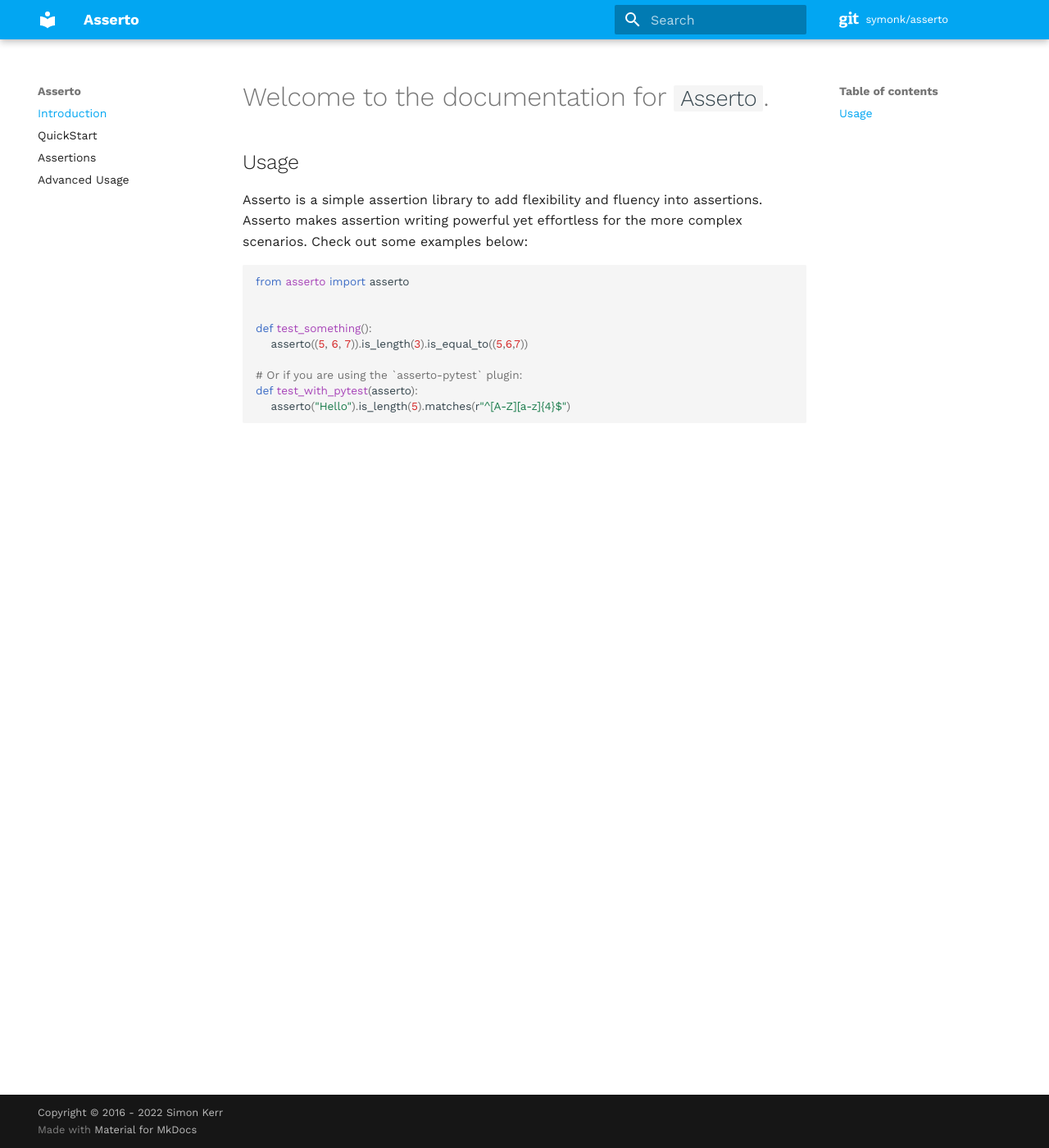
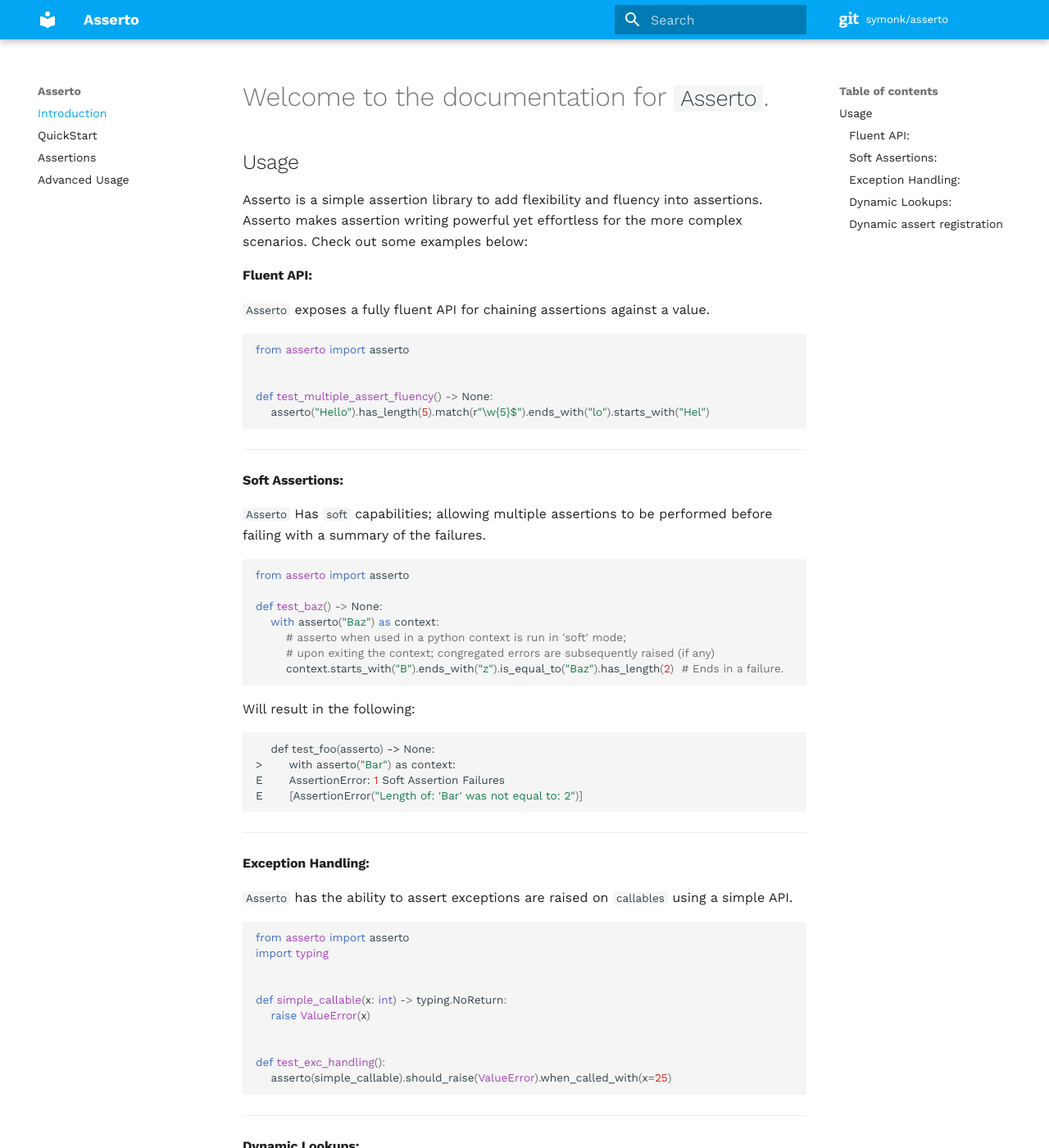
Before and after one commit to symonk/asserto, an MkDocs documentation site: the page built from docs/index.md, in a window 1280 px wide and 1400 px high. Shown: the whole window at 82% size. Built offline with MkDocs 1.6.1 and Material for MkDocs 9.7.7, drawn with Linux system fonts in a browser that asks for light colours; comment, search, counter and statistics services are not loaded; some of the changed text lies outside the part shown.

Commit message:
improve `docs`

````diff
--- a/docs/index.md
+++ b/docs/index.md
@@ -6,14 +6,117 @@
 makes assertion writing powerful yet effortless for the more complex scenarios.  Check out some
 examples below:
 
-``` { .python .annotate }
+#### Fluent API:
+
+`Asserto` exposes a fully fluent API for chaining assertions against a value.
+
+```python
 from asserto import asserto
 
 
-def test_something():
-    asserto((5, 6, 7)).is_length(3).is_equal_to((5,6,7))
+def test_multiple_assert_fluency() -> None:
+    asserto("Hello").has_length(5).match(r"\w{5}$").ends_with("lo").starts_with("Hel")
+```
 
-# Or if you are using the `asserto-pytest` plugin:
-def test_with_pytest(asserto):
-    asserto("Hello").is_length(5).matches(r"^[A-Z][a-z]{4}$")
+----
+
+#### Soft Assertions:
+
+
+`Asserto` Has `soft` capabilities; allowing multiple assertions to be performed before failing with a
+summary of the failures.
+
+```python
+from asserto import asserto
+
+def test_baz() -> None:
+    with asserto("Baz") as context:
+        # asserto when used in a python context is run in 'soft' mode;
+        # upon exiting the context; congregated errors are subsequently raised (if any)
+        context.starts_with("B").ends_with("z").is_equal_to("Baz").has_length(2)  # Ends in a failure.
 ```
+
+Will result in the following:
+
+```shell
+    def test_foo(asserto) -> None:
+>       with asserto("Bar") as context:
+E       AssertionError: 1 Soft Assertion Failures
+E       [AssertionError("Length of: 'Bar' was not equal to: 2")]
+```
+
+-----
+
+#### Exception Handling:
+
+`Asserto` has the ability to assert exceptions are raised on `callables` using a simple API.
+
+```python
+from asserto import asserto
+import typing
+
+
+def simple_callable(x: int) -> typing.NoReturn:
+    raise ValueError(x)
+
+
+def test_exc_handling():
+    asserto(simple_callable).should_raise(ValueError).when_called_with(x=25)
+```
+
+-----
+
+#### Dynamic Lookups:
+
+`Asserto` has the ability to dynamically lookup attributes on any object type.  This is
+handled using the `attr_is(expected)` syntax.
+
+```python
+from asserto import asserto
+
+
+class Foo:
+
+    def __init__(self, x) -> None:
+        self.x = x
+
+    def double_x(self) -> int:
+        return self.x * 2
+
+
+def test_foo_dynamically() -> None:
+     # dynamically looking up `x` (attr) or `double_x` bound method & invoking it!
+    asserto(Foo(10)).x_is(10).double_x_is(20)
+```
+
+-----
+
+#### Dynamic assert registration
+
+`Asserto` allows users to easily bolt on their assertion functions.
+
+```python
+from asserto import asserto
+from asserto import register_assert
+
+
+@register_assert  # Option 1.
+def custom_assert(self):
+    if self.actual != 5:
+        self.check_should_raise(f"{self.actual} did not equal five!")
+
+
+register_assert(custom_assert)  # Option 2
+
+
+def test_user_defined_callables() -> None:
+    asserto(6).custom_assert()
+```
+
+yields the following:
+
+```console
+E       AssertionError: 6 did not equal five!
+```
+
+-----
````
